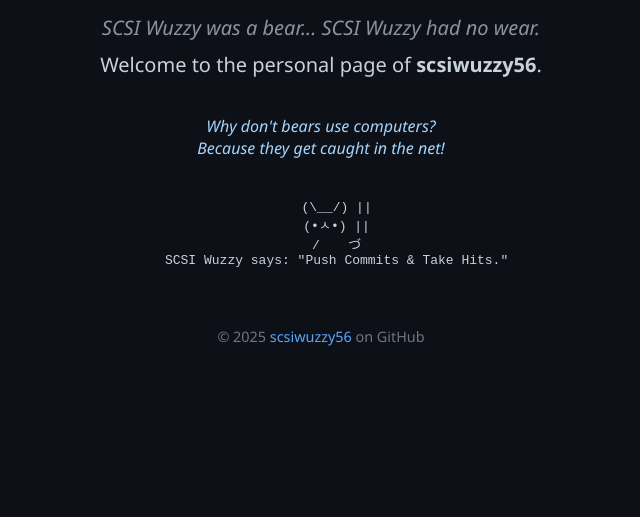
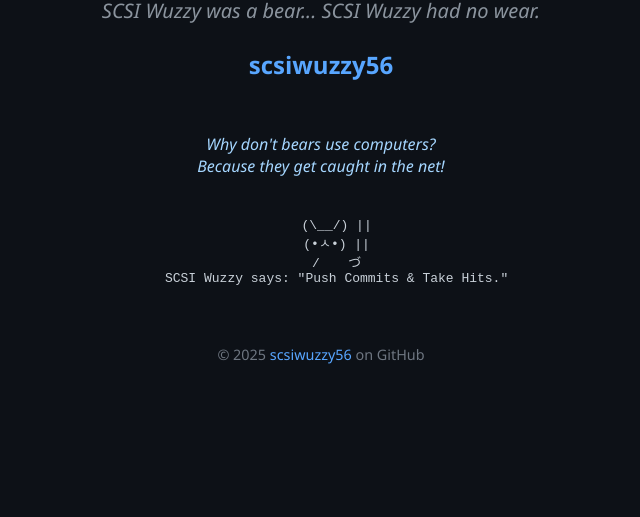
Before and after one commit to scsiwuzzy56/scsiwuzzy56.github.io, a plain HTML site: page index.html in a window 1280 px wide. Shown: the part 283-800 px from the top of the page, without its empty margins (319-959 px from the left). Drawn offline with Linux system fonts and the light colour scheme.

Commit message:
Update index.html

```diff
--- a/index.html
+++ b/index.html
@@ -57,7 +57,7 @@
 <body>
   <h1>SCSI Wuzzy</h1>
   <p class="tagline">SCSI Wuzzy was a bear... SCSI Wuzzy had no wear.</p>
-  <p>Welcome to the personal page of <strong>scsiwuzzy56</strong>.</p>
+  <a href="https://github.com/scsiwuzzy56"><h2>scsiwuzzy56</h2></a>
 
 
   <div class="joke">
```
